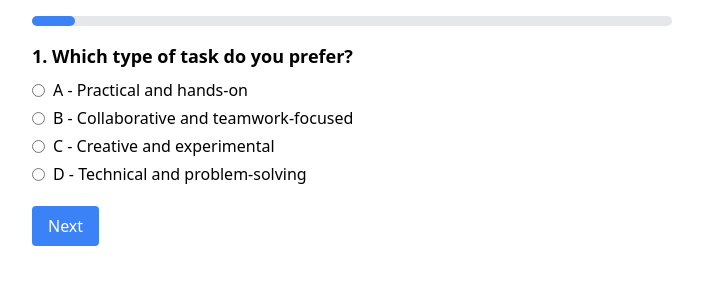
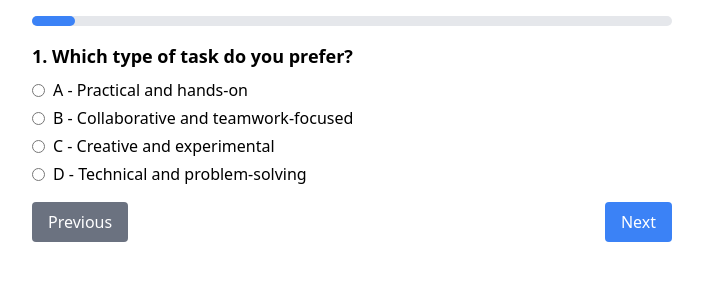
Before and after one commit to erdie/persona-quiz, a Nuxt app: page / in a window 1280 px wide. Shown: the top 300 px of the page, without its empty margins (288-991 px from the left). Built offline with nearby package versions, Linux system fonts and the light colour scheme.

Commit message:
feat(Quiz.vue): add previus button & udpate copy for last question

```diff
--- a/components/Quiz.vue
+++ b/components/Quiz.vue
@@ -32,14 +32,24 @@
                 </label>
             </div>
 
-                <!-- Next Button -->
+            <!-- Buttons -->
+            <div class="flex justify-between mt-4">
             <button
-                    @click="nextQuestion"
-                    class="bg-blue-500 text-white px-4 py-2 rounded mt-4"
+                @click="previousQuestion"
+                class="bg-gray-500 text-white px-4 py-2 rounded"
+                :disabled="currentQuestion === 0"
+            >
+                Previous
+            </button>
+
+            <button
+                @click="nextOrSubmit"
+                class="bg-blue-500 text-white px-4 py-2 rounded"
                 :disabled="!answers[currentQuestion]"
             >
-                    Next
+                {{ currentQuestion === questions.length - 1 ? 'Submit' : 'Next' }}
             </button>
+            </div>
         </div>
         </div>
     </div>
@@ -50,6 +60,7 @@
         <p>You are: <span class="font-bold">{{ personaType }}</span></p>
     </div>
 </template>
+
 
 
 <script setup lang="ts">
@@ -129,11 +140,18 @@ const progressPercentage = computed(() => {
 })
 
 // Go to the next question or submit the quiz if on the last question
-const nextQuestion = () => {
+const nextOrSubmit = () => {
   if (currentQuestion.value < questions.value.length - 1) {
     currentQuestion.value++
   } else {
     submitQuiz()
+  }
+}
+
+// Go to the previous question
+const previousQuestion = () => {
+  if (currentQuestion.value > 0) {
+    currentQuestion.value--
   }
 }
 
```
Lines whose indentation alone changed are shown as unchanged.
